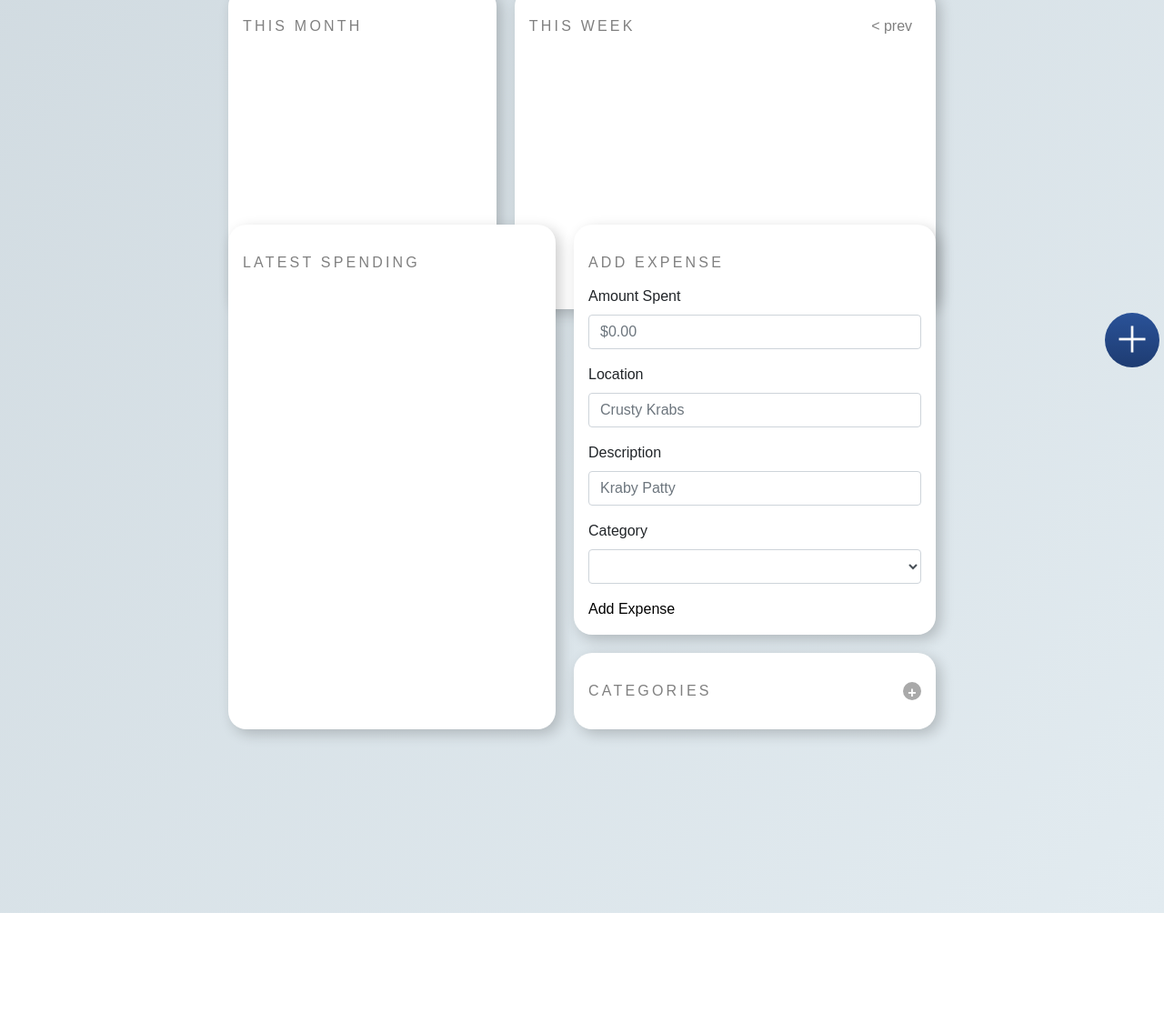
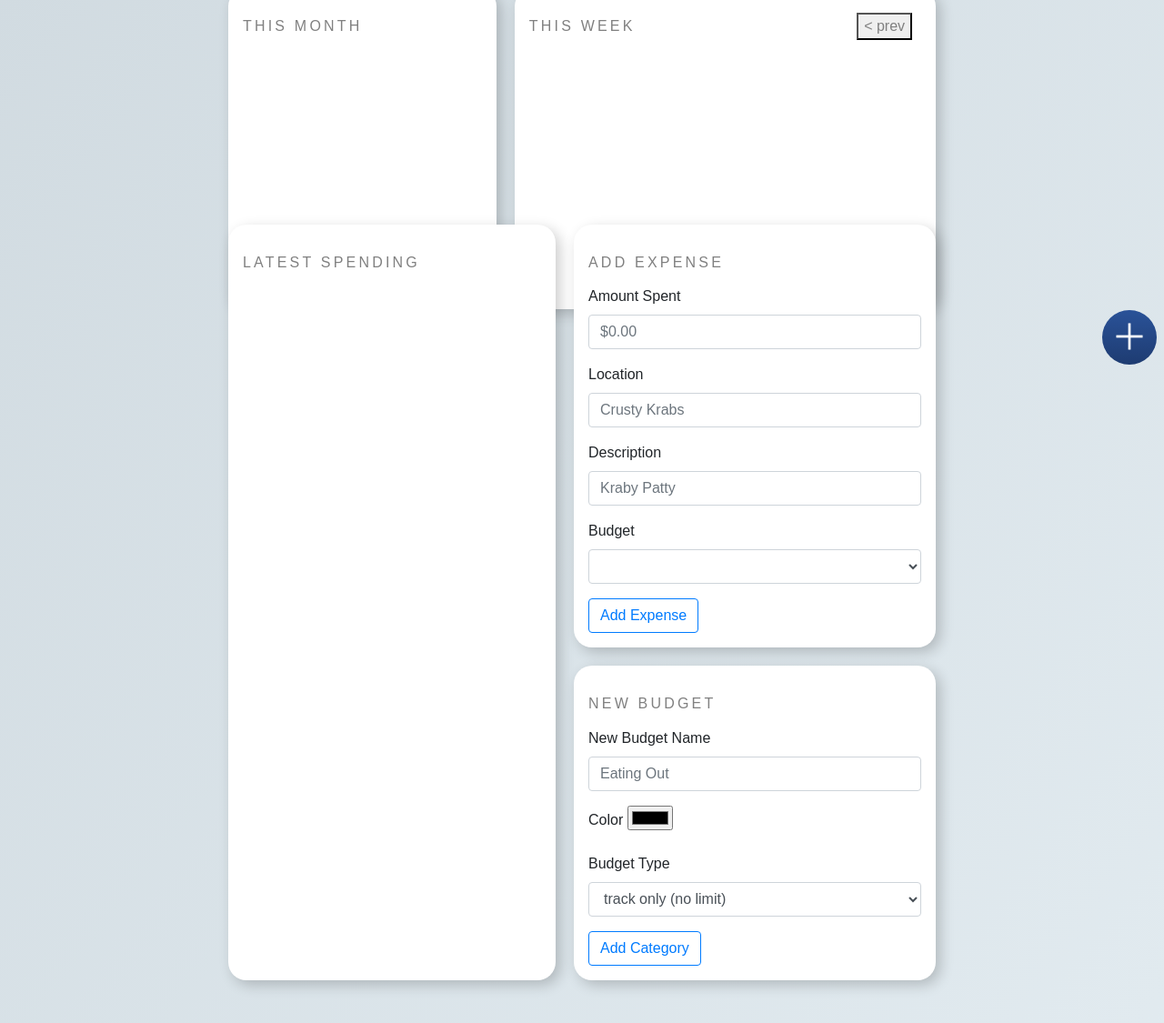
Before and after one commit to jakexia72/moneyManagerApp, a website: page views/index.html in a window 1280 px wide. Shown: the part 391-1516 px from the top of the page at 91% size. Before the commit the page ends 1395 px from the top, so only its background shows below. Drawn offline with nearby package versions, Linux system fonts and the light colour scheme; no server answers.

Commit message:
more ui improvements

```diff
--- a/public/style.css
+++ b/public/style.css
@@ -13,8 +13,9 @@ body{
     color: white;
     text-align: center;
     position: fixed;
-    right: 5px;
-    bottom: 5px;
+    right: 8px;
+    bottom: 8px;
+    z-index: 100;
 }
 h1{
   font-weight: bold;
@@ -36,7 +37,7 @@ h3{
   margin: 0;
 }
 
-button{
+button noStyle{
   border: none;
   margin: 0;
   padding: 0;
@@ -95,7 +96,6 @@ button{
 }
 
 #greeting{
-  color: black;
   text-shadow:5px 5px 15px rgba(0,0,0,0.2);
 }
 
--- a/public/uiBuilders.js
+++ b/public/uiBuilders.js
@@ -154,11 +154,12 @@ function makeMonthBreakdownChart(dataArray, colors, labelArr, monthTotal){
             text: "$" + moneyRound(monthTotal),
             font: {
               size: '100',
+              weight: 'bold'
             },
             color: 'black'
           },
           {
-            text: "total this month",
+            text: "T O T A L",
             font: {
               size: '50'
             },
--- a/public/uiInteractions.js
+++ b/public/uiInteractions.js
@@ -4,9 +4,9 @@
 
 function checkHasBudget(value){
   if(value != "trackOnly"){
-    $('#add-expenseTypeBudget').css('display','block');
+    $('#add-expenseTypeBudget-hiddenFormGroup').css('display','block');
   } else {
-    $('#add-expenseTypeBudget').css('display','none');
+    $('#add-expenseTypeBudget-hiddenFormGroup').css('display','none');
   }
 }
 
--- a/views/index.html
+++ b/views/index.html
@@ -135,54 +135,60 @@
       <div class = "panelContainer-col">
         <div class = "panel">
           <h5>Add Expense</h3>
-
             <form id = "add-expense-form">
               <div class = "form-group">
                 <label for = "add-expenseAmount">Amount Spent</label>
-                <input type = "number" class = "form-control" step="0.01" id = "add-expenseAmount" placeholder="$0.00"/>
+                <input type = "number" class = "form-control" step="0.01" id = "add-expenseAmount" placeholder="$0.00" required/>
               </div>
-
               <div class = "form-group">
                 <label for = "add-expenseLocation">Location</label>
-                <input type = "text" class = "form-control" id = "add-expenseLocation" placeholder="Crusty Krabs" />
+                <input type = "text" class = "form-control" id = "add-expenseLocation" placeholder="Crusty Krabs" required/>
               </div>
-
               <div class = "form-group">
                 <label for = "add-expenseName">Description</label>
-                <input type = "text" class = "form-control" id = "add-expenseName" placeholder="Kraby Patty" />
+                <input type = "text" class = "form-control" id = "add-expenseName" placeholder="Kraby Patty" required/>
               </div>
-
               <div class = "form-group">
-                <label for = "add-expenseType">Category</label>
+                <label for = "add-expenseType">Budget</label>
                 <select class="form-control" id= "add-expenseType">
                 </select>
               </div>
 
-              <button>Add Expense</button>
+              <button class = "btn btn-outline-primary">Add Expense</button>
 
             </form>
         </div>
         <div class = "panel">
-          <div class = "header-row">
-            <h5>Categories</h3>
-            <button data-id = "categories-add-closed" id = "categories-add" class = "add-btn">+</button>
-          </div>
+            <h5>New Budget</h3>
             <!-- <canvas class = "donut-hole-chart" id="monthly-category-doughnut-chart"></canvas> -->
 
 
 
-            <form id = "add-expenseType-form" style="display:none;">
-              <input type = "text" id = "add-expenseTypeName" placeholder="Eating Out" />
-              <input type = "color" id = "add-expenseTypeColor"/>
-              <select onchange="checkHasBudget(this.value)" id = "add-expenseTypeBudgetPeriod">
-                <option value = "trackOnly">track only</option>
-                <option value = "noRenew">does not renew</option>
-                <option value = "weekly">renews weekly</option>
-                <option value = "monthly">renews monthly</option>
-                <option value = "yearly">renews yearly</option>
-              </select>
-              <input style ="display:none;" type = "number" step="0.01" id = "add-expenseTypeBudget" placeholder="$80" />
-              <button>Add Category</button>
+            <form id = "add-expenseType-form">
+              <div class = "form-group">
+                <label for = "add-expenseTypeName">New Budget Name</label>
+                <input type = "text" class = "form-control" id = "add-expenseTypeName" placeholder="Eating Out" required/>
+              </div>
+              <div class = "form-group">
+                <label for = "add-expenseTypeColor">Color</label>
+                <input type = "color"  id = "add-expenseTypeColor" required/>
+              </div>
+              <div class = "form-group">
+                <label for = "add-expenseTypeBudgetPeriod">Budget Type</label>
+                <select class = "form-control" onchange="checkHasBudget(this.value)" id = "add-expenseTypeBudgetPeriod" required>
+                  <option value = "trackOnly">track only (no limit)</option>
+                  <option value = "noRenew">one-off</option>
+                  <option value = "weekly">renews weekly</option>
+                  <option value = "monthly">renews monthly</option>
+                  <option value = "yearly">renews yearly</option>
+                </select>
+              </div>
+              <div id = "add-expenseTypeBudget-hiddenFormGroup" class = "form-group" style ="display:none;">
+                <label for = "add-expenseTypeBudget">Budget Amount</label>
+                <input type = "number" class = "form-control" step="0.01" id = "add-expenseTypeBudget" placeholder="$80" />
+              </div>
+
+              <button class = "btn btn-outline-primary">Add Category</button>
             </form>
         </div>
       </div>
```
